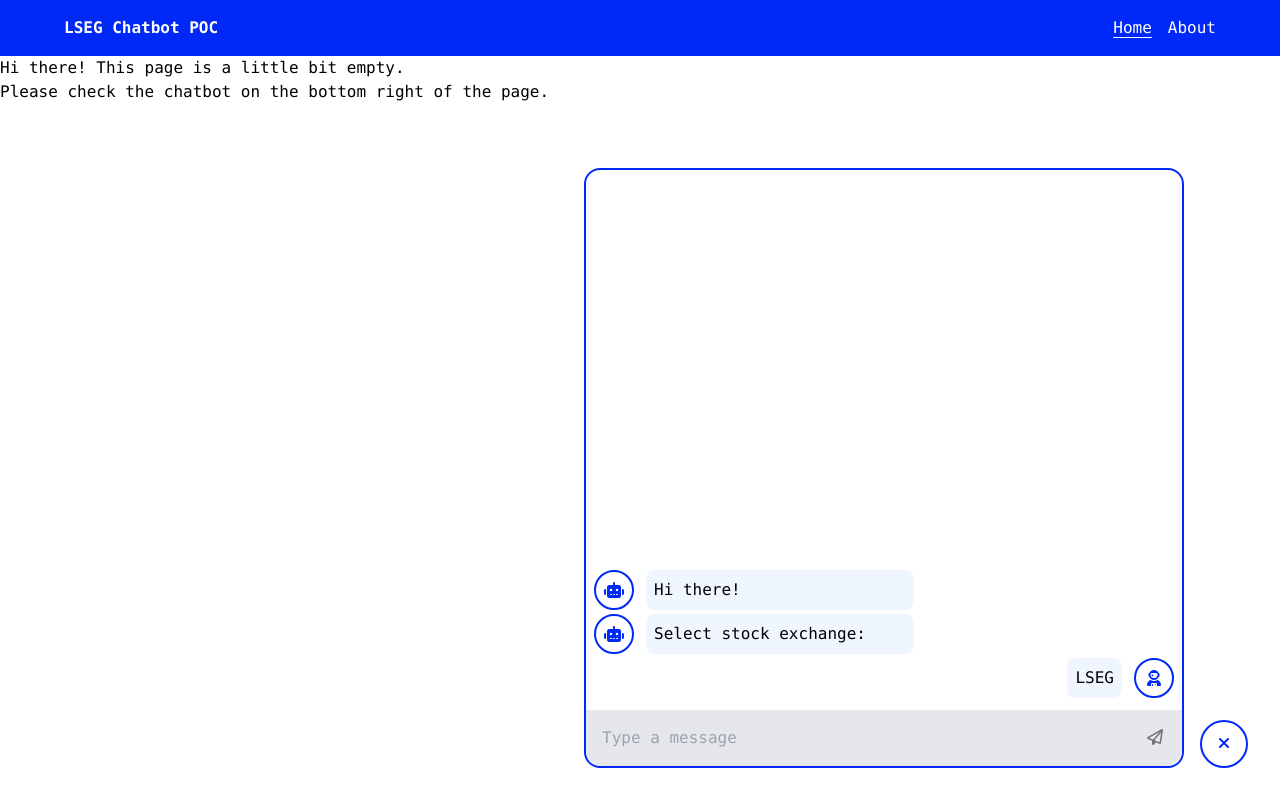
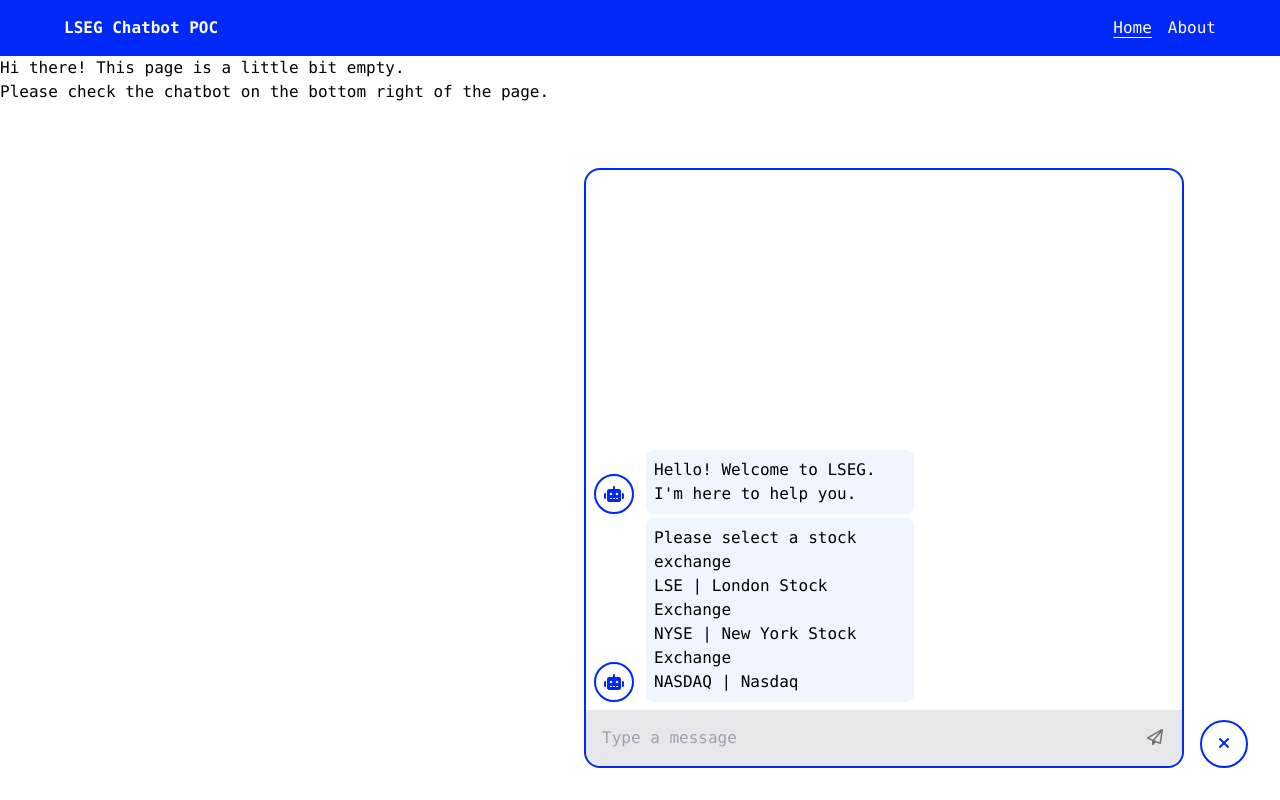
Before and after one commit to con17man/lseg-assignment, a Vue app: page / in a window 1280 px wide. Both pictures are taken after a click on the button 1224 px from the left and 744 px from the top of the page. Built offline with nearby package versions, Linux system fonts and the light colour scheme.

Commit message:
create getter for stock exchanges; simple display list of options

```diff
--- a/package.json
+++ b/package.json
@@ -17,6 +17,7 @@
     "@fortawesome/free-regular-svg-icons": "^6.6.0",
     "@fortawesome/free-solid-svg-icons": "^6.6.0",
     "@fortawesome/vue-fontawesome": "^3.0.8",
+    "lodash": "^4.17.21",
     "normalize.css": "^8.0.1",
     "pinia": "^2.2.4",
     "vue": "^3.5.12",
--- a/src/App.vue
+++ b/src/App.vue
@@ -5,7 +5,6 @@
 import LsegChatbot from './components/LsegChatbot.vue';
 
 const store = useMainStore();
-
 </script>
 
 <template>
@@ -19,8 +18,11 @@
 
   <RouterView />
 
-  <!-- Chatbot here -->
-  <lseg-chatbot @start-chat="store.fetchTopStocks" />
+  <!-- Chatbot -->
+  <lseg-chatbot
+    @start-chat="store.fetchTopStocks"
+    :stock-exchanges="store.getStockExchanges"
+  />
 </template>
 
 <style scoped lang="scss">
--- a/src/components/LsegAvatar.vue
+++ b/src/components/LsegAvatar.vue
@@ -1,16 +1,17 @@
 <script setup>
-
 const props = defineProps({
   isUser: {
     type: Boolean,
-    default: false
-  }
+    default: false,
+  },
 });
 </script>
 
 <template>
   <div :class="['chat__avatar', { 'order-last': props.isUser }]">
-    <i :class="['fa-solid', props.isUser ? 'fa-user-astronaut' : 'fa-robot']"></i>
+    <i
+      :class="['fa-solid', props.isUser ? 'fa-user-astronaut' : 'fa-robot']"
+    ></i>
   </div>
 </template>
 
--- a/src/components/LsegButton.vue
+++ b/src/components/LsegButton.vue
@@ -1,12 +1,10 @@
 <script setup>
-
 defineProps({
   label: {
     type: String,
-    required: false
-  }
+    required: false,
+  },
 });
-
 </script>
 
 <template>
--- a/src/components/LsegChatMsg.vue
+++ b/src/components/LsegChatMsg.vue
@@ -4,18 +4,17 @@
 const props = defineProps({
   text: {
     type: String,
-    required: true
+    required: true,
   },
   options: {
     type: Array,
-    required: false
+    required: false,
   },
   isUser: {
     type: Boolean,
-    default: false
-  }
+    default: false,
+  },
 });
-
 </script>
 
 <template>
@@ -23,9 +22,17 @@
     <lseg-avatar :isUser="props.isUser" />
     <div class="chat__text">
       {{ props.text }}
+
+      <ul>
+        <li
+          v-for="(item, index) in props.options"
+          :key="index"
+          class="w-full relative"
+        >
+          {{ item.code }} | {{ item.stockExchange }} <br />
+        </li>
+      </ul>
     </div>
-
-    <slot /> <!-- ?? -->
   </div>
 </template>
 
@@ -33,7 +40,7 @@
 .chat__msg {
   @apply w-auto max-w-xs grid grid-cols-chat-msg-bot items-end gap-3 my-1;
 
-  &+.chat__msg:not(.chat__msg--user) {
+  & + .chat__msg:not(.chat__msg--user) {
     @apply my-0;
   }
 
--- a/src/components/LsegChatbot.vue
+++ b/src/components/LsegChatbot.vue
@@ -1,10 +1,28 @@
 <script setup>
-import { nextTick, reactive, ref } from 'vue';
+import { nextTick, reactive, ref, toRef } from 'vue';
 import LsegButton from './LsegButton.vue';
 import LsegChatMsg from './LsegChatMsg.vue';
 
+const props = defineProps({
+  stockExchanges: {
+    type: Array,
+  },
+});
+
 const data = reactive({
   chatToggle: false,
+  messagePrompts: [
+    {
+      text: `Hello! Welcome to LSEG. I'm here to help you.`,
+      options: null,
+      isUser: false,
+    },
+    {
+      text: `Please select a stock exchange`,
+      options: toRef(() => props.stockExchanges),
+      isUser: false,
+    },
+  ],
 });
 
 const emit = defineEmits(['startChat']);
@@ -21,15 +39,19 @@
     emit('startChat');
   }
 
+  // scroll to the bottom of the conversation after DOM update
   await nextTick();
-  chatBoxRef.value.scrollTop = chatBoxRef.value.scrollHeight;
-
+  if (chatBoxRef.value) {
+    chatBoxRef.value.scrollTop = chatBoxRef.value.scrollHeight;
+  }
 };
-
 </script>
 
 <template>
-  <lseg-button class="btn--rounded absolute bottom-8 right-8" @click="toggleConversationView">
+  <lseg-button
+    class="btn--rounded absolute bottom-8 right-8"
+    @click="toggleConversationView"
+  >
     <i v-if="!data.chatToggle" class="fa-solid fa-robot"></i>
     <i v-else class="fa-solid fa-close"></i>
   </lseg-button>
@@ -37,14 +59,25 @@
   <!-- Chat window -->
   <div v-if="data.chatToggle" class="chat__wrapper">
     <div class="chat__main" ref="chatBoxRef">
-      <!-- for loop to render messages -->
-      <lseg-chat-msg text="Hi there!" :isUser="false"></lseg-chat-msg>
-      <lseg-chat-msg text="Select stock exchange:" :isUser="false"></lseg-chat-msg>
-      <lseg-chat-msg text="LSEG" :isUser="true"></lseg-chat-msg>
+      <!-- render messages -->
+      <lseg-chat-msg
+        v-for="(exchange, i) in data.messagePrompts"
+        :key="i"
+        :text="exchange.text"
+        :options="exchange.options"
+        :isUser="exchange.isUser"
+      />
     </div>
 
+    <!-- user input--disabled -->
     <div class="chat__prompt">
-      <input type="text" name="input" class="chat__input" placeholder="Type a message" disabled>
+      <input
+        type="text"
+        name="input"
+        class="chat__input"
+        placeholder="Type a message"
+        disabled
+      />
       <button class="chat__submit" disabled>
         <i class="fa-regular fa-paper-plane"></i>
       </button>
--- a/src/stores/store.js
+++ b/src/stores/store.js
@@ -17,6 +17,15 @@
     // hasDataFetched: state => {
     //   return state.topStocks.data;
     // },
+    getStockExchanges: ({ topStocks }) => {
+      if (topStocks.data) {
+        return topStocks.data.map(({ code, stockExchange }) => {
+          return { code, stockExchange };
+        });
+      }
+
+      return [];
+    },
   },
 
   actions: {
--- a/src/views/HomeView.vue
+++ b/src/views/HomeView.vue
@@ -1,10 +1,9 @@
-<script setup>
-</script>
+<script setup></script>
 
 <template>
   <section class="container mx-auto">
     Hi there! This page is a little bit empty.
-    <br>
+    <br />
     Please check the chatbot on the bottom right of the page.
   </section>
 </template>
```
Also changed, not shown: eslint.config.js (+5 -5 lines), src/views/AboutView.vue (+2 -5 lines), .prettierrc.json, 2 other files (tests, documents, lock files or other folders).
